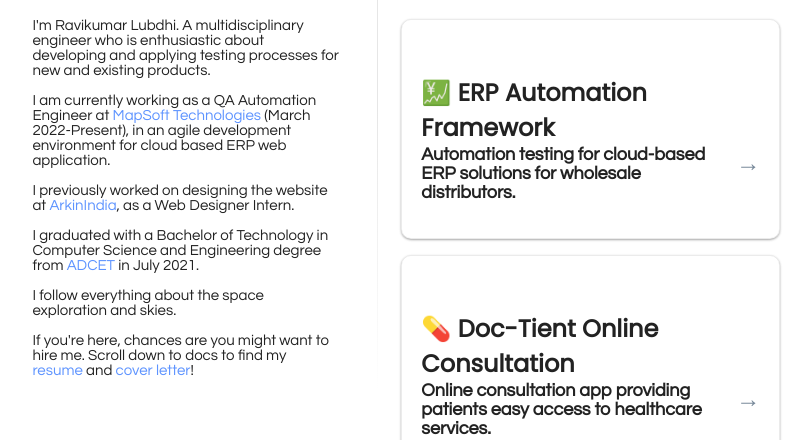
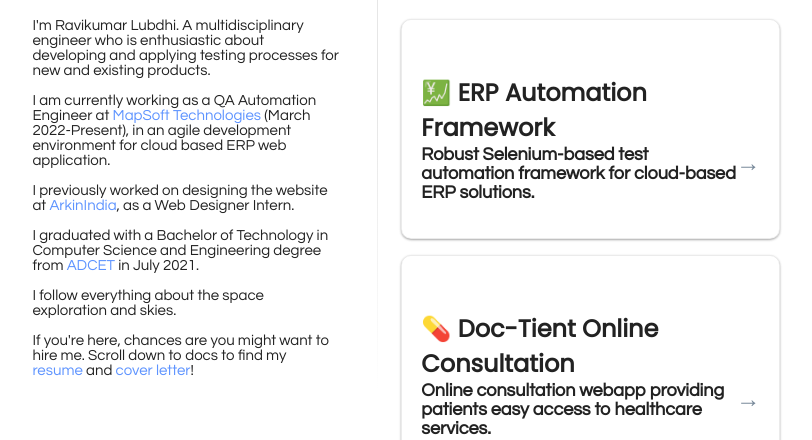
Before and after one commit to ravikumarsl/ravikumarsl.github.io, a plain HTML site: page index.html in a window 1280 px wide. Shown: the part 188-628 px from the top of the page, without its empty margins (6-818 px from the left). Drawn offline with nearby package versions, Linux system fonts and the light colour scheme; no server answers; a script that the page names is missing.

Commit message:
New changes

```diff
--- a/index.html
+++ b/index.html
@@ -71,8 +71,8 @@
 							<span class="alignright">→</span>
 						</div>
 						<div class="about_section">
-							<span style="display:block;">Automation testing for cloud-based ERP
-								solutions for wholesale distributors.</span>
+							<span style="display:block;">Robust Selenium-based test automation framework for cloud-based ERP
+								solutions.</span>
 						</div>
 					</section>
 				</a>
@@ -83,7 +83,7 @@
 							<span class="alignright">→</span>
 						</div>
 						<div class="about_section">
-							<span style="display:block;">Online consultation app providing patients
+							<span style="display:block;">Online consultation webapp providing patients
 								easy access to healthcare services.</span>
 						</div>
 					</section>
@@ -165,7 +165,7 @@
 		<div id="footer">
 			<span style="display: block;">&nbsp; <a href="https://dear.earth/" target="_blank">made on earth by a
 					human</a> 🚀</span>
-			<span>Copyright © 2024. All Rights Reserved.</span>
+			<span>Copyright © 2025. All Rights Reserved.</span>
 		</div>
 	</div>
 	<script type="text/javascript">
```
Also changed, not shown: 1 other file.
